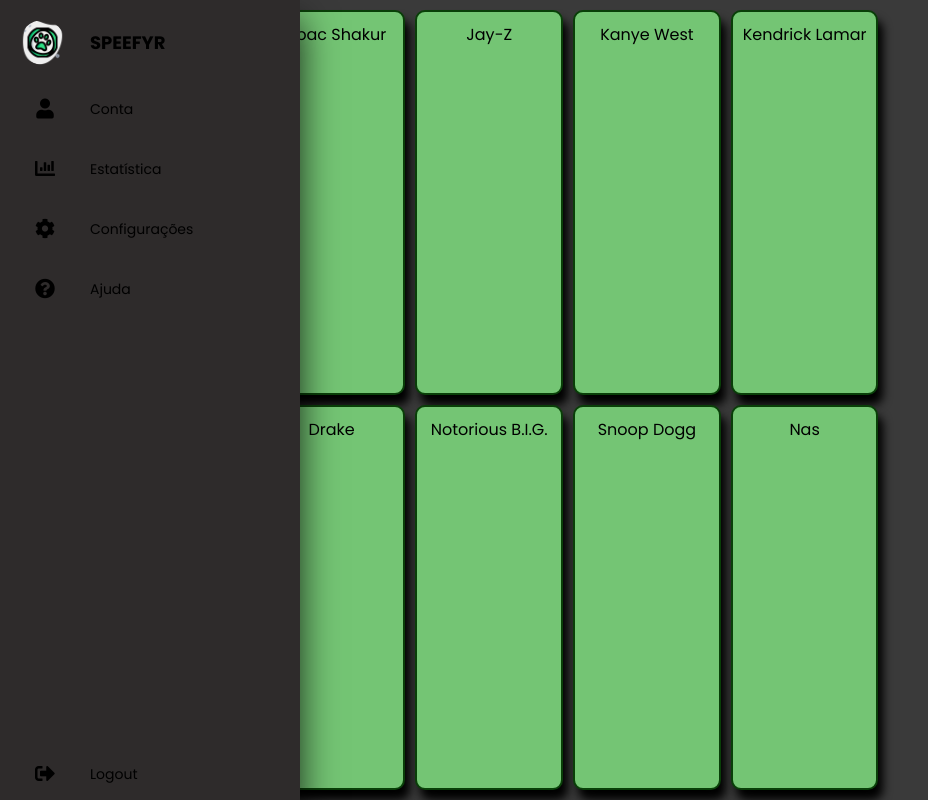
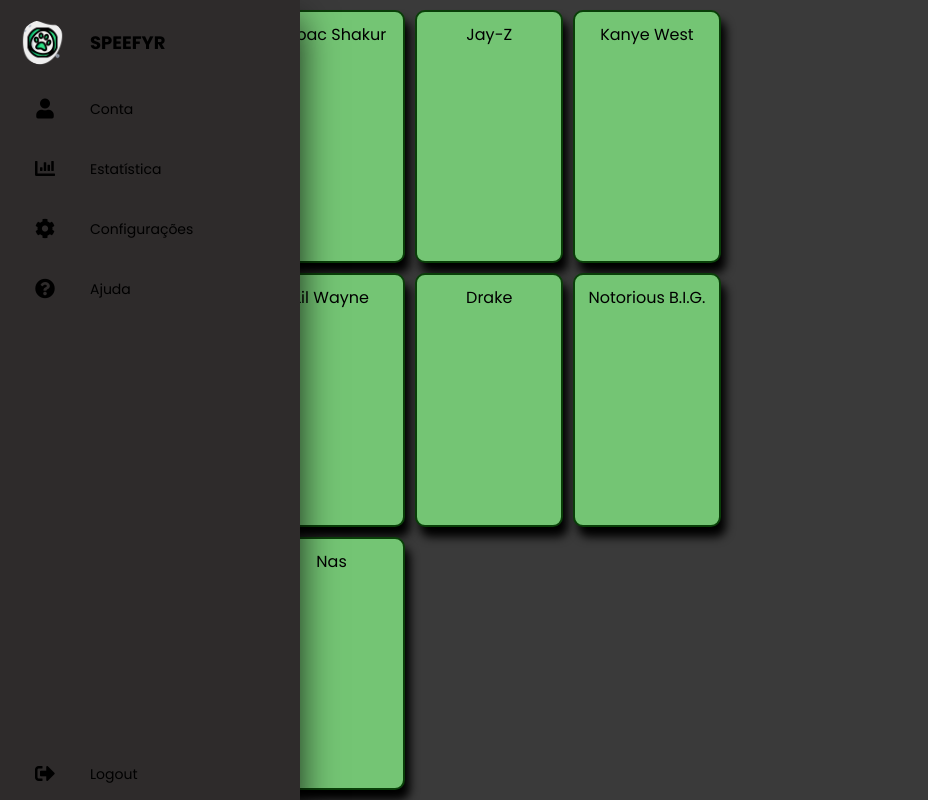
Before and after one commit to SpykeTiger/speefyr, a React (Vite) app: page /Home in a window 1280 px wide. Shown: the whole page, without its empty margins (0-928 px from the left). Built offline with nearby package versions, Linux system fonts and the light colour scheme.

Commit message:
Last push

```diff
--- a/src/components/GridHome/GridHome.scss
+++ b/src/components/GridHome/GridHome.scss
@@ -16,3 +16,29 @@
     font-size: 16px;
     box-shadow:  5px 10px 10px black;
   }
+
+  @media (min-width:0px)  { /* smartphones, iPhone, portrait 480x320 phones */
+    .container_GridHome {
+      grid-template-columns:repeat(1, 1fr)
+    }
+  }
+  @media (min-width:481px)  { /* portrait e-readers (Nook/Kindle), smaller tablets @ 600 or @ 640 wide. */
+    .container_GridHome {
+      grid-template-columns:repeat(2, 1fr)
+    }
+  }
+  @media (min-width:641px)  { /* portrait tablets, portrait iPad, landscape e-readers, landscape 800x480 or 854x480 phones */
+    .container_GridHome{
+      grid-template-columns: repeat(3, 1fr);
+    }
+  }
+  @media (min-width:1025px) { /* big landscape tablets, laptops, and desktops */
+    .container_GridHome{
+      grid-template-columns: repeat(4, 1fr);
+    }
+  }
+  @media (min-width:1281px) { /* hi-res laptops and desktops */
+    .container_GridHome{
+      grid-template-columns: repeat(5, 1fr);
+    }
+  }
```
Also changed, not shown: src/views/Home/Home.scss (+15 -0 lines).
